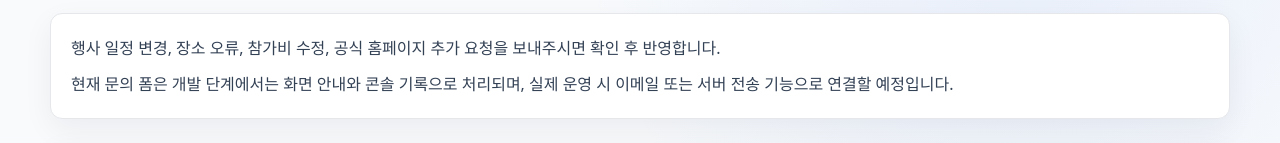
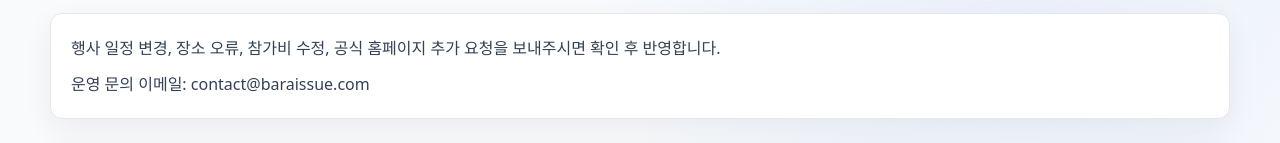
Before and after one commit to agfe228-creator/baraissue-git, a Next.js app: page /contact in a window 1280 px wide. Shown: the part 188-331 px from the top of the page. Built offline with nearby package versions, Linux system fonts and the light colour scheme; no server answers.

Commit message:
Improve AdSense readiness: contact page

```diff
--- a/src/app/contact/page.tsx
+++ b/src/app/contact/page.tsx
@@ -10,7 +10,7 @@ export default function ContactPage() {
         <p className="mt-3 text-bara-muted">행사 제보, 정보 수정 요청, 광고 문의를 남겨주세요.</p>
         <div className="soft-card mt-6 rounded-xl p-5 leading-7 text-slate-700">
           <p>행사 일정 변경, 장소 오류, 참가비 수정, 공식 홈페이지 추가 요청을 보내주시면 확인 후 반영합니다.</p>
-          <p className="mt-2">현재 문의 폼은 개발 단계에서는 화면 안내와 콘솔 기록으로 처리되며, 실제 운영 시 이메일 또는 서버 전송 기능으로 연결할 예정입니다.</p>
+          <p className="mt-2">운영 문의 이메일: contact@baraissue.com</p>
         </div>
         <ContactForm />
       </section>
```
